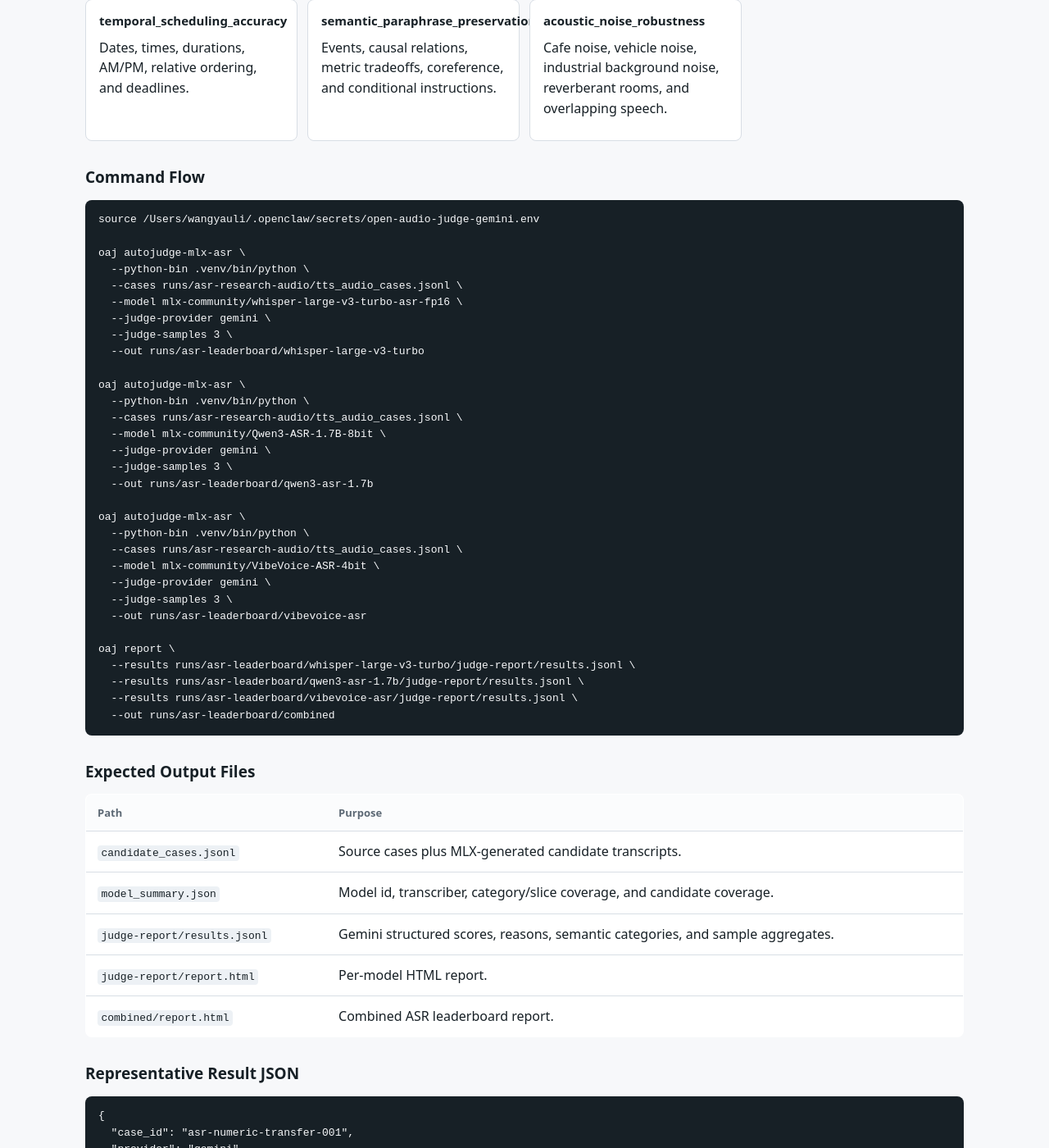
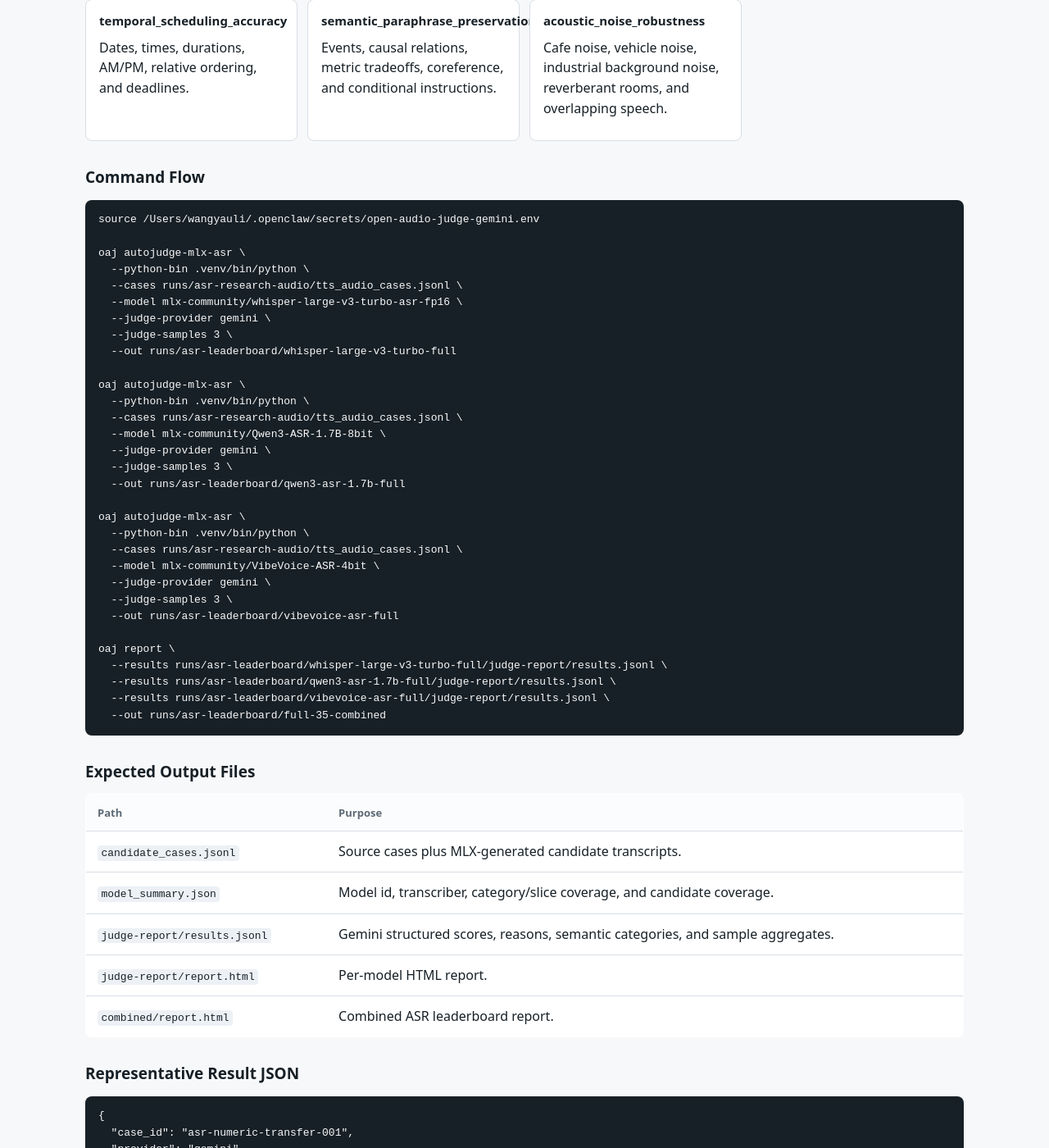
Before and after one commit to kennethli319/kennethli319.github.io, a Jekyll site: the page open-audio-judge/asr-leaderboard-demo.html, which Jekyll copies as it is, in a window 1280 px wide and 1400 px high, scrolled down 1971 px. Shown: the whole window at 82% size. Built offline with Jekyll 4.4.1, drawn with Linux system fonts in a browser that asks for light colours; some of the changed text lies outside the part shown.

Commit message:
Clarify ASR leaderboard full-run demo

```diff
--- a/open-audio-judge/asr-leaderboard-demo.html
+++ b/open-audio-judge/asr-leaderboard-demo.html
@@ -115,7 +115,7 @@
       <div class="metric"><span>Seed eval cases</span><strong>35</strong></div>
       <div class="metric"><span>Research categories</span><strong>7</strong></div>
       <div class="metric"><span>MLX ASR models</span><strong>3</strong></div>
-      <div class="metric"><span>Verified smoke results</span><strong>69</strong></div>
+      <div class="metric"><span>Verified judged transcripts</span><strong>105</strong></div>
     </section>
 
     <h2>Demo Run</h2>
@@ -130,13 +130,13 @@
     <table>
       <thead><tr><th>Model</th><th>Wrapper</th><th>Status</th><th>Why This Model</th></tr></thead>
       <tbody>
-        <tr><td><code>mlx-community/whisper-large-v3-turbo-asr-fp16</code></td><td><code>mlx-audio</code></td><td class="good">smoke passed</td><td>Strong Whisper-family baseline with MLX conversion.</td></tr>
-        <tr><td><code>mlx-community/Qwen3-ASR-1.7B-8bit</code></td><td><code>mlx-audio</code></td><td class="good">smoke passed</td><td>Recent ASR-specific model for comparison against Whisper.</td></tr>
-        <tr><td><code>mlx-community/VibeVoice-ASR-4bit</code></td><td><code>mlx-audio</code></td><td class="good">smoke passed</td><td>Compact quantized ASR model to expose speed/quality tradeoffs.</td></tr>
+        <tr><td><code>mlx-community/whisper-large-v3-turbo-asr-fp16</code></td><td><code>mlx-audio</code></td><td class="good">35-case run passed</td><td>Strong Whisper-family baseline with MLX conversion.</td></tr>
+        <tr><td><code>mlx-community/Qwen3-ASR-1.7B-8bit</code></td><td><code>mlx-audio</code></td><td class="good">35-case run passed</td><td>Recent ASR-specific model for comparison against Whisper.</td></tr>
+        <tr><td><code>mlx-community/VibeVoice-ASR-4bit</code></td><td><code>mlx-audio</code></td><td class="good">35-case run passed</td><td>Compact quantized ASR model to expose speed/quality tradeoffs.</td></tr>
       </tbody>
     </table>
 
-    <h2>Verified Smoke Results</h2>
+    <h2>Verified Leaderboard Results</h2>
     <p class="muted">On 2026-07-08, cron materialized all 35 public-safe ASR audio cases locally, then ran every case through each model with three Gemini judge samples per case. The verified matrix covers <code>transcription_accuracy_wer</code>, <code>numeric_unit_integrity</code>, <code>negation_modality_scope</code>, <code>temporal_scheduling_accuracy</code>, <code>entity_factual_integrity</code>, <code>semantic_paraphrase_preservation</code>, and <code>acoustic_noise_robustness</code>.</p>
     <table>
       <thead><tr><th>Model</th><th>Cases</th><th>Gemini Samples</th><th>Average Score</th><th>Labels</th></tr></thead>
@@ -177,7 +177,7 @@ oaj autojudge-mlx-asr \
   --model mlx-community/whisper-large-v3-turbo-asr-fp16 \
   --judge-provider gemini \
   --judge-samples 3 \
-  --out runs/asr-leaderboard/whisper-large-v3-turbo
+  --out runs/asr-leaderboard/whisper-large-v3-turbo-full
 
 oaj autojudge-mlx-asr \
   --python-bin .venv/bin/python \
@@ -185,7 +185,7 @@ oaj autojudge-mlx-asr \
   --model mlx-community/Qwen3-ASR-1.7B-8bit \
   --judge-provider gemini \
   --judge-samples 3 \
-  --out runs/asr-leaderboard/qwen3-asr-1.7b
+  --out runs/asr-leaderboard/qwen3-asr-1.7b-full
 
 oaj autojudge-mlx-asr \
   --python-bin .venv/bin/python \
@@ -193,13 +193,13 @@ oaj autojudge-mlx-asr \
   --model mlx-community/VibeVoice-ASR-4bit \
   --judge-provider gemini \
   --judge-samples 3 \
-  --out runs/asr-leaderboard/vibevoice-asr
+  --out runs/asr-leaderboard/vibevoice-asr-full
 
 oaj report \
-  --results runs/asr-leaderboard/whisper-large-v3-turbo/judge-report/results.jsonl \
-  --results runs/asr-leaderboard/qwen3-asr-1.7b/judge-report/results.jsonl \
-  --results runs/asr-leaderboard/vibevoice-asr/judge-report/results.jsonl \
-  --out runs/asr-leaderboard/combined</code></pre>
+  --results runs/asr-leaderboard/whisper-large-v3-turbo-full/judge-report/results.jsonl \
+  --results runs/asr-leaderboard/qwen3-asr-1.7b-full/judge-report/results.jsonl \
+  --results runs/asr-leaderboard/vibevoice-asr-full/judge-report/results.jsonl \
+  --out runs/asr-leaderboard/full-35-combined</code></pre>
 
     <h2>Expected Output Files</h2>
     <table>
```
Also changed, not shown: other parts of open-audio-judge/asr-leaderboard-demo.html (+1 -1 lines).
